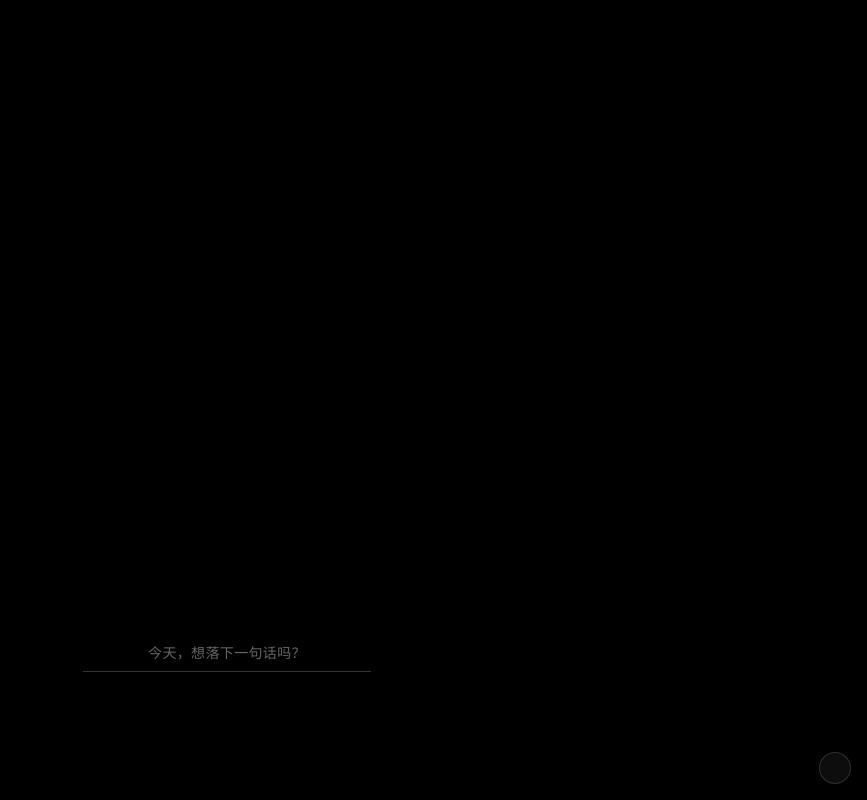
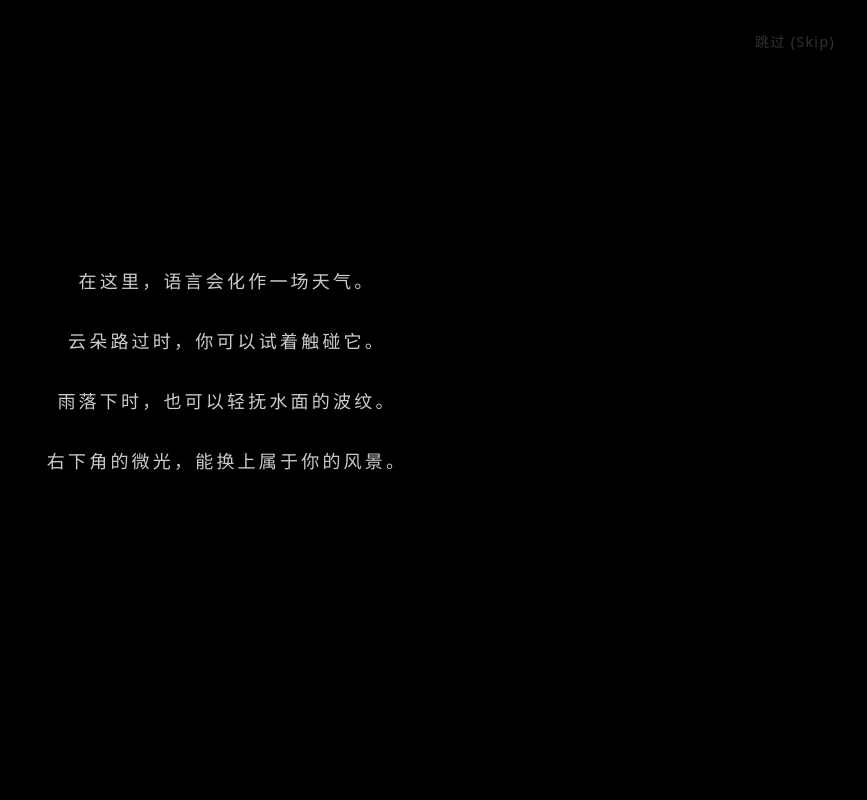
Before and after one commit to CobrainCui/the--little-ripple, a Next.js app: page / in a window 1280 px wide. Shown: the whole page, without its empty margins (413-1280 px from the left). Built offline with nearby package versions, Linux system fonts and the light colour scheme.

Commit message:
chore: push requested by user

```diff
--- a/app/page.tsx
+++ b/app/page.tsx
@@ -2,6 +2,7 @@ import Background from "@/components/ui/Background";
 import DebugPanel from "@/components/ui/DebugPanel";
 import InteractiveLayer from "@/components/ui/InteractiveLayer";
 import ThoughtInput from "@/components/ui/ThoughtInput";
+import TutorialOverlay from "@/components/ui/TutorialOverlay";
 import Uploader from "@/components/ui/Uploader";
 import WeatherEngine from "@/components/visuals/WeatherEngine";
 
@@ -14,6 +15,7 @@ export default function Home() {
       <ThoughtInput />
       <InteractiveLayer />
       <DebugPanel />
+      <TutorialOverlay />
     </main>
   );
 }
--- a/components/ui/ThoughtInput.tsx
+++ b/components/ui/ThoughtInput.tsx
@@ -1,7 +1,33 @@
 "use client";
 
 import { useEffect, useRef, useState, type KeyboardEvent } from "react";
+import { detectInputLanguage, type InputLanguage } from "@/lib/language";
 import { useWeatherStore } from "@/store/useWeatherStore";
+
+const UI_COPY = {
+  bilingual: {
+    idle: "今天，想落下一句话吗？ / A line for today?",
+    cloudActive: "我想要一场... / I'd like...",
+    sending: "云正在聚集... / Cloud is gathering...",
+  },
+  zh: {
+    idle: "今天，想落下一句话吗？",
+    cloudActive: "我想要一场...",
+    sending: "云正在聚集...",
+  },
+  en: {
+    idle: "A line for today?",
+    cloudActive: "I'd like...",
+    sending: "Cloud is gathering...",
+  },
+} as const;
+
+function resolveUiLanguage(text: string, sendingLanguage: InputLanguage | null): InputLanguage | "bilingual" {
+  const trimmed = text.trim();
+  if (trimmed) return detectInputLanguage(trimmed);
+  if (sendingLanguage) return sendingLanguage;
+  return "bilingual";
+}
 
 /**
  * 不是聊天框。没有气泡，没有发送按钮，没有边界。
@@ -10,6 +36,7 @@ import { useWeatherStore } from "@/store/useWeatherStore";
 export default function ThoughtInput() {
   const [text, setText] = useState("");
   const [isSending, setIsSending] = useState(false);
+  const [sendingLanguage, setSendingLanguage] = useState<InputLanguage | null>(null);
   const inputRef = useRef<HTMLInputElement | null>(null);
 
   const isCloudActive = useWeatherStore((state) => state.isCloudActive);
@@ -22,14 +49,19 @@ export default function ThoughtInput() {
     }
   }, [isCloudActive]);
 
-  const displayValue = isSending ? "云正在聚集..." : text;
-  const placeholder = isCloudActive ? "我想要一场..." : "今天，想落下一句话吗？";
+  const uiLanguage = resolveUiLanguage(text, sendingLanguage);
+  const copy = UI_COPY[uiLanguage];
+
+  const displayValue = isSending ? copy.sending : text;
+  const placeholder = isCloudActive ? copy.cloudActive : copy.idle;
 
   const handleSend = async () => {
     const trimmed = text.trim();
     if (!trimmed || isSending) return;
 
     const isModification = useWeatherStore.getState().isCloudActive;
+    const language = detectInputLanguage(trimmed);
+    setSendingLanguage(language);
     setIsSending(true);
     console.log("正在发送天气请求...", trimmed);
 
@@ -70,6 +102,7 @@ export default function ThoughtInput() {
       console.error("提交失败:", error);
     } finally {
       setIsSending(false);
+      setSendingLanguage(null);
       if (succeeded) {
         setText("");
       }
@@ -93,7 +126,7 @@ export default function ThoughtInput() {
         onChange={(event) => setText(event.target.value)}
         onKeyDown={handleKeyDown}
         placeholder={placeholder}
-        className={`pointer-events-auto w-72 border-0 border-b border-white/20 bg-transparent px-1 py-2 text-center text-sm tracking-wide outline-none transition-colors duration-500 focus:border-white/40 disabled:cursor-default ${
+        className={`pointer-events-auto w-80 max-w-[85vw] border-0 border-b border-white/20 bg-transparent px-1 py-2 text-center text-sm tracking-wide outline-none transition-colors duration-500 focus:border-white/40 disabled:cursor-default ${
           isSending
             ? "animate-pulse text-white/40 placeholder:text-white/40"
             : "text-white/80 placeholder:text-white/40"
--- /dev/null
+++ b/components/ui/TutorialOverlay.tsx
@@ -0,0 +1,94 @@
+"use client";
+
+import { useEffect, useState } from "react";
+import { useWeatherStore } from "@/store/useWeatherStore";
+
+const SERIF_FONT = '"Noto Serif SC", "Songti SC", "SimSun", serif';
+
+const TUTORIAL_LINES = [
+  "在这里，语言会化作一场天气。",
+  "云朵路过时，你可以试着触碰它。",
+  "雨落下时，也可以轻抚水面的波纹。",
+  "右下角的微光，能换上属于你的风景。",
+] as const;
+
+const LINE_INTERVAL_MS = 1500;
+const ENTER_BUTTON_DELAY_MS = 1500;
+
+/**
+ * 进入世界前的情绪缓冲——不是教程，是一段缓缓浮现的诗。
+ */
+export default function TutorialOverlay() {
+  const showTutorial = useWeatherStore((state) => state.showTutorial);
+  const closeTutorial = useWeatherStore((state) => state.closeTutorial);
+
+  const [revealedCount, setRevealedCount] = useState(0);
+  const [showEnter, setShowEnter] = useState(false);
+
+  useEffect(() => {
+    if (!showTutorial) return;
+
+    setRevealedCount(0);
+    setShowEnter(false);
+
+    const timers: ReturnType<typeof setTimeout>[] = [];
+
+    TUTORIAL_LINES.forEach((_, index) => {
+      timers.push(
+        setTimeout(() => {
+          setRevealedCount(index + 1);
+        }, index * LINE_INTERVAL_MS),
+      );
+    });
+
+    timers.push(
+      setTimeout(() => {
+        setShowEnter(true);
+      }, (TUTORIAL_LINES.length - 1) * LINE_INTERVAL_MS + ENTER_BUTTON_DELAY_MS),
+    );
+
+    return () => {
+      timers.forEach(clearTimeout);
+    };
+  }, [showTutorial]);
+
+  if (!showTutorial) return null;
+
+  return (
+    <div className="fixed inset-0 z-[200] flex flex-col items-center justify-center bg-black/90 backdrop-blur-md">
+      <button
+        type="button"
+        onClick={closeTutorial}
+        className="absolute right-8 top-8 cursor-pointer text-sm tracking-widest text-white/20 transition hover:text-white/60"
+      >
+        跳过 (Skip)
+      </button>
+
+      <div
+        style={{ fontFamily: SERIF_FONT }}
+        className="max-w-lg space-y-8 px-8 text-center font-serif tracking-[0.2em] text-white/80"
+      >
+        {TUTORIAL_LINES.map((line, index) => (
+          <p
+            key={line}
+            className={`text-base leading-relaxed transition-opacity duration-1000 md:text-lg ${
+              revealedCount > index ? "opacity-100" : "opacity-0"
+            }`}
+          >
+            {line}
+          </p>
+        ))}
+
+        <button
+          type="button"
+          onClick={closeTutorial}
+          className={`mx-auto mt-4 cursor-pointer border-b border-white/20 pb-1 text-sm tracking-[0.25em] transition-opacity duration-1000 hover:text-white ${
+            showEnter ? "text-white/60 opacity-100" : "pointer-events-none text-white/60 opacity-0"
+          }`}
+        >
+          走进世界
+        </button>
+      </div>
+    </div>
+  );
+}
--- a/components/visuals/WeatherEngine.tsx
+++ b/components/visuals/WeatherEngine.tsx
@@ -11,7 +11,7 @@ const LAKE_TOP_RATIO = 0.7;
 const LAKE_BOTTOM_RATIO = 0.95;
 
 /** 全局云团透明度缩放，数值越大云越实、越凸显。 */
-const CLOUD_OPACITY_SCALE = 1.48;
+const CLOUD_OPACITY_SCALE = 1.72;
 
 /** 暴雨场景需要更高雨滴上限。 */
 const MAX_RAINDROPS = 220;
@@ -74,9 +74,9 @@ function getCloudBaseRadius(density: number, dry: boolean): number {
 }
 
 function getCloudAlpha(weather: WeatherType): number {
-  if (weather === "clear") return 0.3;
-  if (weather === "breeze") return 0.52;
-  if (weather === "mist") return 0.62;
+  if (weather === "clear") return 0.38;
+  if (weather === "breeze") return 0.6;
+  if (weather === "mist") return 0.72;
   return 1;
 }
 
@@ -271,9 +271,9 @@ export default function WeatherEngine() {
             1,
             alphaMultiplier * currentCloudPresence * CLOUD_OPACITY_SCALE,
           );
-          gradient.addColorStop(0, `rgba(${cloudColor}, ${0.85 * cloudAlpha})`);
-          gradient.addColorStop(0.4, `rgba(${cloudColor}, ${0.52 * cloudAlpha})`);
-          gradient.addColorStop(0.75, `rgba(${cloudColor}, ${0.18 * cloudAlpha})`);
+          gradient.addColorStop(0, `rgba(${cloudColor}, ${0.92 * cloudAlpha})`);
+          gradient.addColorStop(0.4, `rgba(${cloudColor}, ${0.62 * cloudAlpha})`);
+          gradient.addColorStop(0.75, `rgba(${cloudColor}, ${0.24 * cloudAlpha})`);
           gradient.addColorStop(1, `rgba(${cloudColor}, 0)`);
 
           ctx.fillStyle = gradient;
--- /dev/null
+++ b/lib/language.ts
@@ -0,0 +1,10 @@
+export type InputLanguage = "zh" | "en";
+
+export function detectInputLanguage(text: string): InputLanguage {
+  const cjk = (text.match(/[\u4e00-\u9fff\u3400-\u4dbf]/g) ?? []).length;
+  const latin = (text.match(/[a-zA-Z]/g) ?? []).length;
+
+  if (cjk === 0 && latin > 0) return "en";
+  if (latin === 0 && cjk > 0) return "zh";
+  return cjk >= latin ? "zh" : "en";
+}
--- a/lib/weather.ts
+++ b/lib/weather.ts
@@ -91,8 +91,9 @@ export function sanitizeCloudColor(value: unknown): string {
 }
 
 function isMeaninglessRipple(text: string): boolean {
-  const normalized = text.replace(/[。！？…~.!?]/g, "").trim();
-  return /^(嗯|啊|哦|呃|唉|哈|呀|诶|欸|唔|噢|喔)$/u.test(normalized);
+  const normalized = text.replace(/[。！？…~.!?,]/g, "").trim();
+  if (/^(嗯|啊|哦|呃|唉|哈|呀|诶|欸|唔|噢|喔)$/u.test(normalized)) return true;
+  return /^(hmm|hm|uh|um|ah|oh|eh|mhm|mm)$/i.test(normalized);
 }
 
 export function sanitizeRippleMsgs(value: unknown): string[] {
--- a/store/useWeatherStore.ts
+++ b/store/useWeatherStore.ts
@@ -84,6 +84,9 @@ interface WeatherStore {
   hasStarted: boolean;
   cloudSpawnKey: number;
 
+  showTutorial: boolean;
+  closeTutorial: () => void;
+
   setTargetWeather: (target: Partial<WeatherState>, isModification?: boolean) => void;
   resetWeather: () => void;
   setCloudActive: (active: boolean) => void;
@@ -104,6 +107,11 @@ export const useWeatherStore = create<WeatherStore>((set, get) => ({
   lastRippleHit: null,
   hasStarted: false,
   cloudSpawnKey: 0,
+  showTutorial: true,
+
+  closeTutorial: () => {
+    set({ showTutorial: false });
+  },
 
   setTargetWeather: (partial, isModification = false) => {
     const prevTarget = get().targetWeather;
```
Also changed, not shown: app/api/weather/route.ts (+45 -21 lines).
